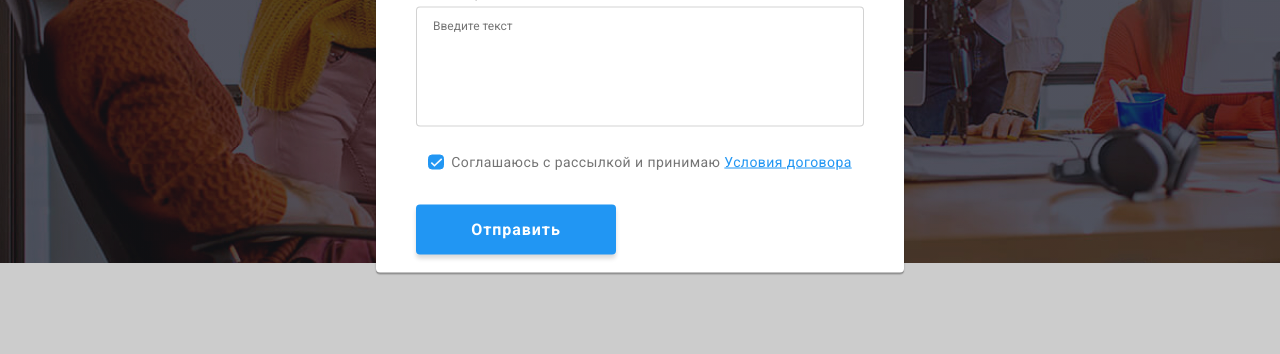
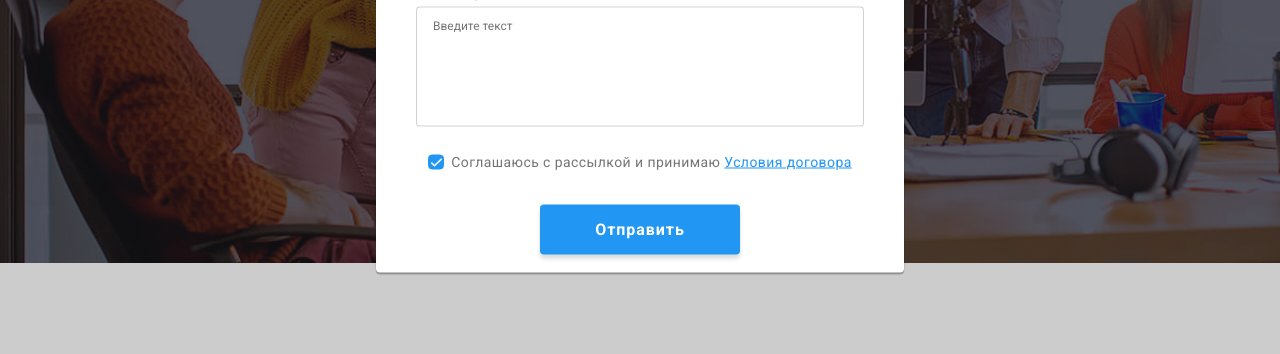
Before and after one commit to katerynakalenyk/goit-markup-hw-06, a plain HTML site: page index.html in a window 1280 px wide. Both pictures are taken after a click on the button "Заказать услугу". Shown: the part 418-772 px from the top of the page. Drawn offline with nearby package versions, Linux system fonts and the light colour scheme.

Commit message:
кнопка

```diff
--- a/css/styles.css
+++ b/css/styles.css
@@ -800,11 +800,6 @@ border-radius: 4px;
 padding: 12px 42px;
 transition: color 250ms cubic-bezier(0.4, 0, 0.2, 1), background-color 250ms cubic-bezier(0.4, 0, 0.2, 1);
 }
-.form-field:hover,
-.form-field:focus{
-  outline: transparent;
-  border-color: var(--hover-color);
-}
 
 .contact-form-message{
   padding: 12px 16px;
@@ -825,10 +820,11 @@ margin-bottom: 12px;
 
 }
 .form-field:focus-within > .contact-modal-icon{
+  border-color: var(--hover-color);
+  fill: var(--hover-color);
+  outline: transparent;
+}
 
-  fill: var(--hover-color);
-
-}
 .contact-modal-icon{
   position: absolute;
   width: 18px;
@@ -865,7 +861,8 @@ font-size: 14px;
 line-height: 1.714;
 letter-spacing: 0.03em;
 color: #757575;
-border: transparent;
+margin-bottom: 30px;
+
 
 }
 .checkbox-icon{
@@ -899,27 +896,9 @@ margin-left: 4px;
 .contact-form-btn{
 display: flex;
 justify-content: center;
-align-items: center;
-min-width: 200px;
-height: 50px;
-border: none;
-background: var(--hover-color);
-font-weight: 700;
-font-size: 16px;
-line-height: 1.875;
-align-items: center;
-text-align: center;
-letter-spacing: 0.06em;
-color: #ffffff;
-box-shadow: 0px 4px 4px rgba(0, 0, 0, 0.15);
-border-radius: 4px;
-cursor: pointer;
-margin-top: 30px;
+}
 
-transition-property: background-color;
-transition-duration: 250ms;
-transition-timing-function: cubic-bezier(0.4, 0, 0.2, 1);
-}
+
 
 
 .is-hidden{
--- a/index.html
+++ b/index.html
@@ -407,14 +407,14 @@
                     <svg class="contact-modal-icon">
                         <use href="./images/sprite.svg#icon-phone-black-18dp-1" width="18" height="18"></use>
                     </svg>
-                    <input name="user-name" type="text" class="contact-form-input" required >
+                    <input name="user-name" type="tel" class="contact-form-input" required >
                 </div>
                     <label for="name" class="data">Почта</label>
                 <div class="form-field">
                     <svg class="contact-modal-icon">
                         <use href="./images/sprite.svg#icon-email-black-18dp-1" width="18" height="18"></use>
                     </svg>
-                    <input name="user-name" type="text" class="contact-form-input" required >
+                    <input name="user-name" type="email" class="contact-form-input" required >
                 </div>
                 <div class="form-field">
                   <label class="data">Комментарий
@@ -429,7 +429,10 @@
                         <a href="#" class="checkbox-link">Условия договора</a>
                     </label>
                  </div>
-                    <button type="submit" class="contact-form-btn">Отправить</button>
+                 <div class="contact-form-btn">
+                    <button type="submit" class="submit-btn">Отправить</button>
+                 </div>
+
             </form>
         </div>
     </div>
```
